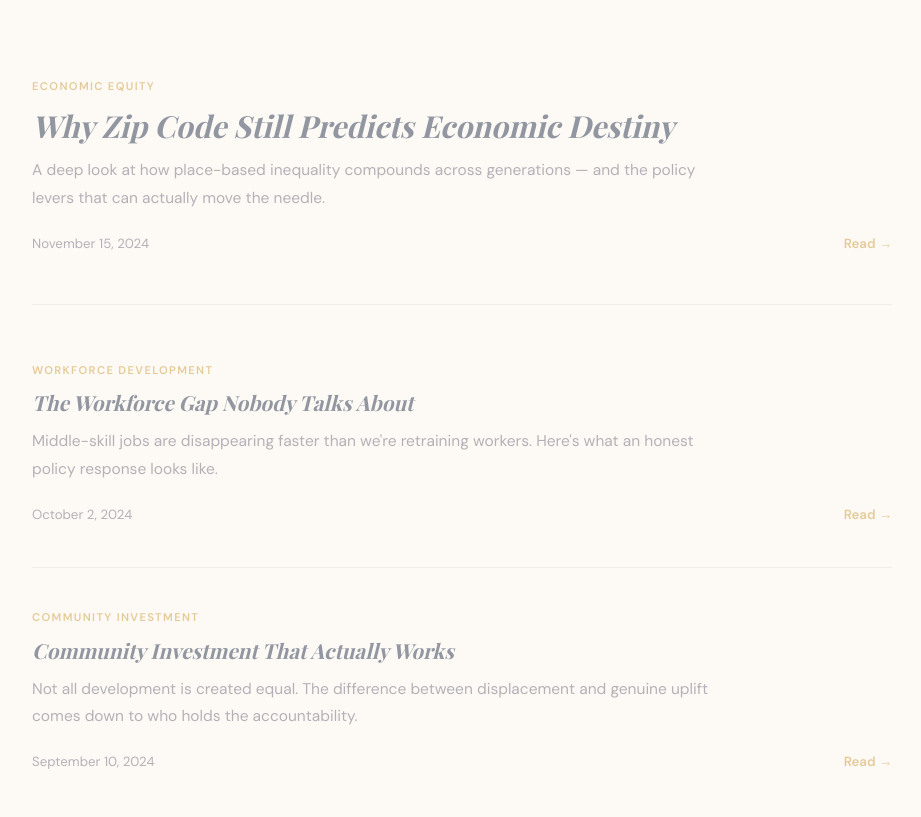
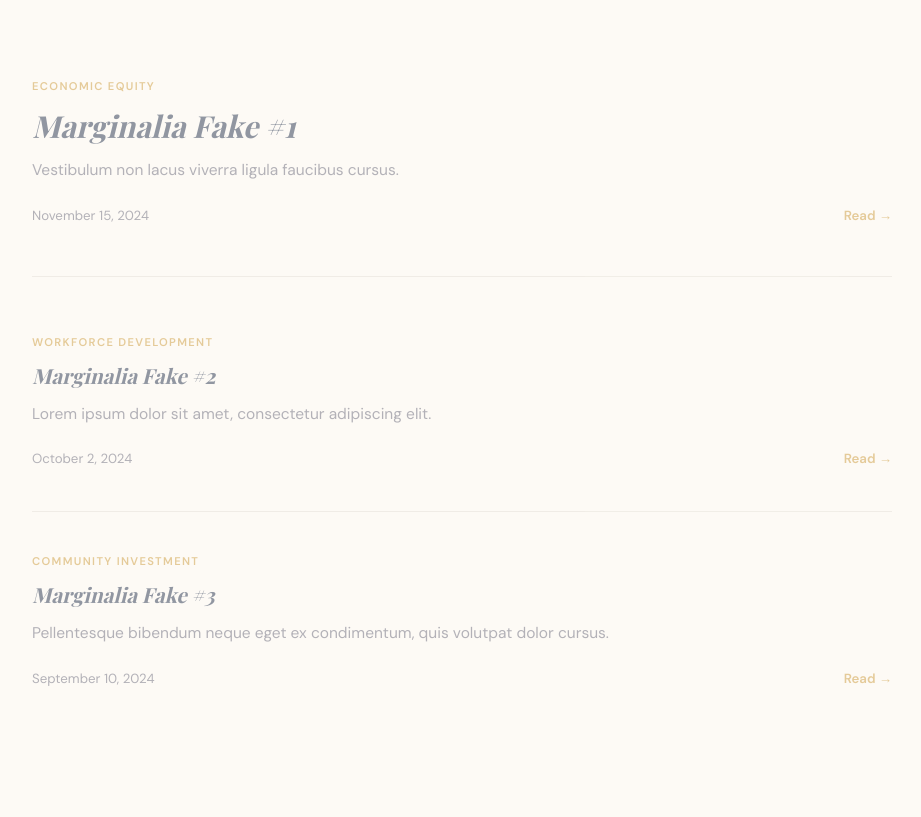
Before and after one commit to SarahSpeaksPolicy/SarahSpeaksPolicy.github.io, an Astro site: page /marginalia in a window 1280 px wide. Shown: the part 659-1476 px from the top of the page, without its empty margins (178-1099 px from the left). Built offline with nearby package versions, Linux system fonts and the light colour scheme; Astro itself is replaced by a stand-in of ours; no server answers; a web font is replaced by a local one.

Commit message:
lorem margins

```diff
--- a/src/pages/marginalia/index.astro
+++ b/src/pages/marginalia/index.astro
@@ -15,26 +15,26 @@ try {
 const placeholderPosts = [
   {
     _id: '1',
-    title: 'Why Zip Code Still Predicts Economic Destiny',
+    title: 'Marginalia Fake #1',
     slug: { current: '#' },
     publishedAt: '2024-11-15',
-    excerpt: 'A deep look at how place-based inequality compounds across generations — and the policy levers that can actually move the needle.',
+    excerpt: 'Vestibulum non lacus viverra ligula faucibus cursus.',
     category: 'Economic Equity',
   },
   {
     _id: '2',
-    title: 'The Workforce Gap Nobody Talks About',
+    title: 'Marginalia Fake #2',
     slug: { current: '#' },
     publishedAt: '2024-10-02',
-    excerpt: "Middle-skill jobs are disappearing faster than we're retraining workers. Here's what an honest policy response looks like.",
+    excerpt: "Lorem ipsum dolor sit amet, consectetur adipiscing elit.",
     category: 'Workforce Development',
   },
   {
     _id: '3',
-    title: 'Community Investment That Actually Works',
+    title: 'Marginalia Fake #3',
     slug: { current: '#' },
     publishedAt: '2024-09-10',
-    excerpt: 'Not all development is created equal. The difference between displacement and genuine uplift comes down to who holds the accountability.',
+    excerpt: 'Pellentesque bibendum neque eget ex condimentum, quis volutpat dolor cursus.',
     category: 'Community Investment',
   },
 ];
```
